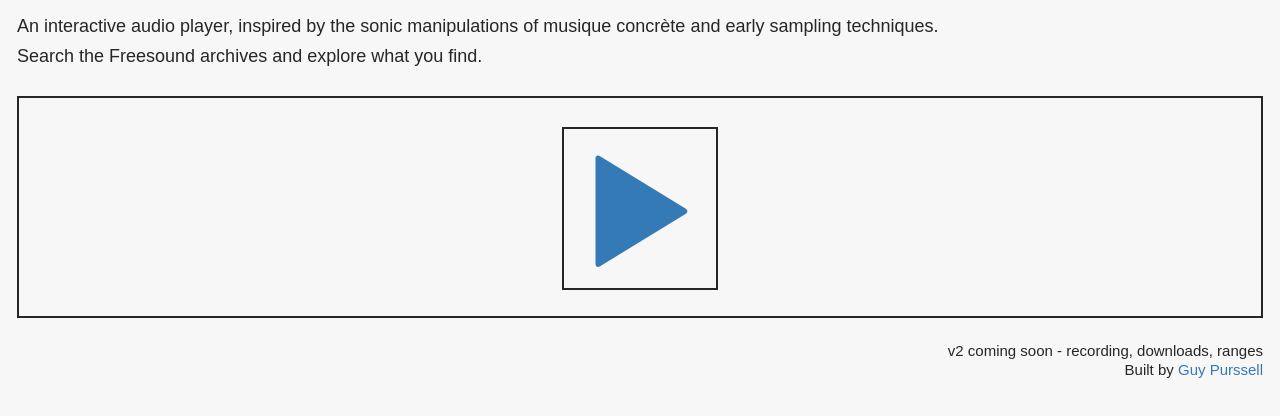
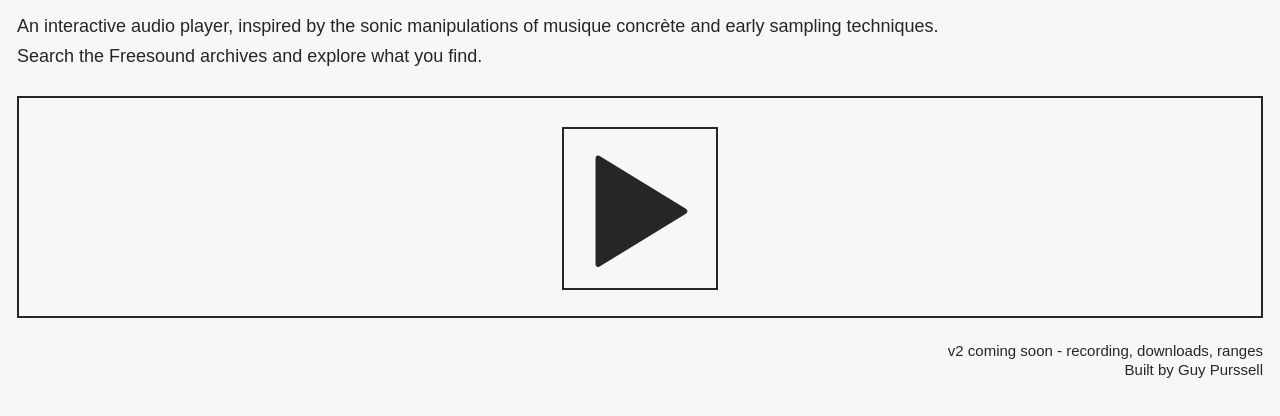
Before and after one commit to nattog/Proximity, a plain HTML site: page index.html in a window 1280 px wide. Shown: the part 136-552 px from the top of the page. Drawn offline with nearby package versions, Linux system fonts and the light colour scheme; a web font is replaced by a local one.

Commit message:
link styling fixed

```diff
--- a/static/css/gwp.css
+++ b/static/css/gwp.css
@@ -17,6 +17,20 @@ body, .textprev {
   margin: 0;
 }
 
+
+a {
+  color: #262626;
+  text-decoration: none;
+  border-color: 2px #f7f7f7;
+}
+a:hover {
+  color: #262626;
+}
+a:focus {
+  color: inherit;
+  text-decoration: none;
+  z-index: 0;
+}
 
 
 
```
